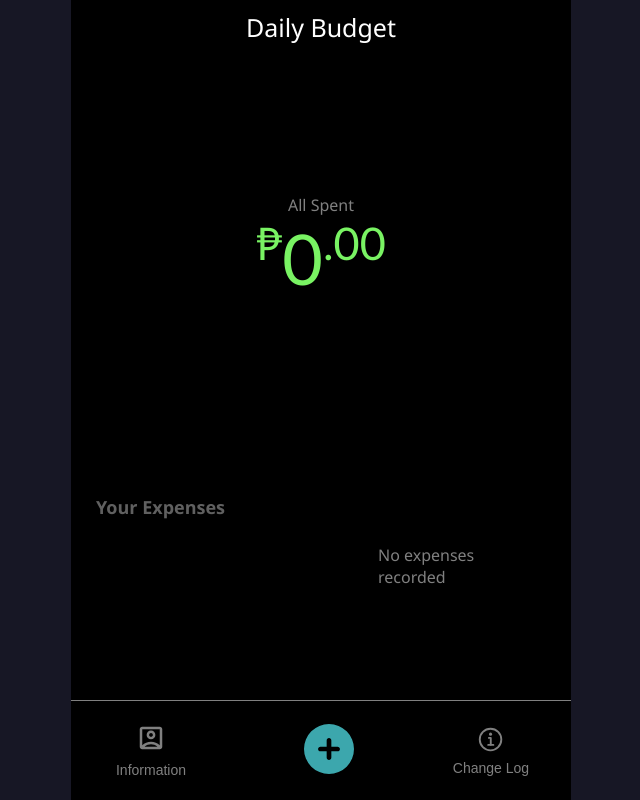
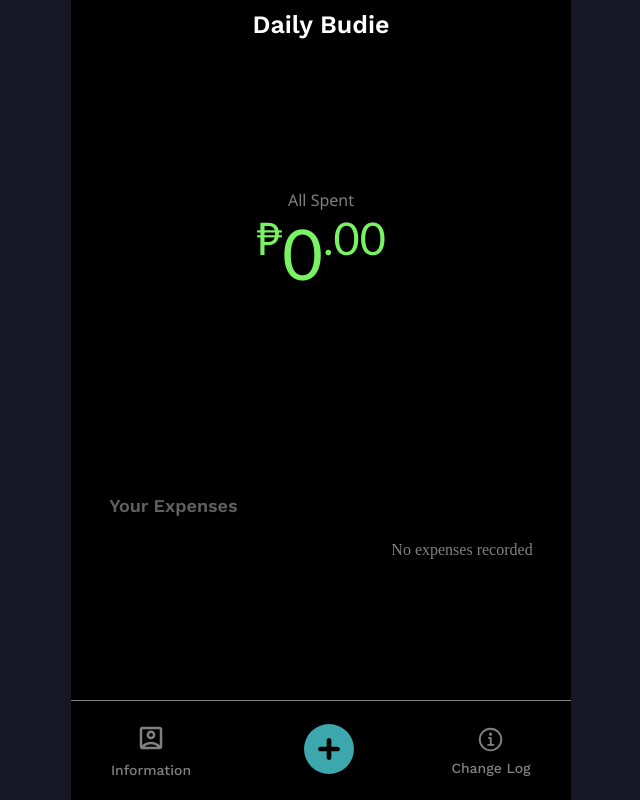
Before and after one commit to Kurev/DailyBudget, a React (Vite) app: page / in a window 1280 px wide. Shown: the whole page, without its empty margins (319-959 px from the left). Built offline with nearby package versions, Linux system fonts and the light colour scheme.

Commit message:
still updating

```diff
--- a/index.html
+++ b/index.html
@@ -4,6 +4,12 @@
     <meta charset="UTF-8" />
     <link rel="icon" type="image/svg+xml" href="/Orange W.png" />
     <meta name="viewport" content="width=device-width, initial-scale=1.0" />
+    <link rel="preconnect" href="https://fonts.googleapis.com">
+    <link rel="preconnect" href="https://fonts.gstatic.com" crossorigin>
+    <link href="https://fonts.googleapis.com/css2?family=Rowdies:wght@300;400;700&display=swap" rel="stylesheet">
+    <link rel="preconnect" href="https://fonts.googleapis.com">
+    <link rel="preconnect" href="https://fonts.gstatic.com" crossorigin>
+    <link href="https://fonts.googleapis.com/css2?family=Rowdies:wght@300;400;700&family=Work+Sans:ital,wght@0,100..900;1,100..900&display=swap" rel="stylesheet">
     <title>DailyBudie</title>
   </head>
   <body>
--- a/src/AddExpenses/AddExpenses.css
+++ b/src/AddExpenses/AddExpenses.css
@@ -56,8 +56,8 @@
     color: grey;
     margin-top: 5px;
     font-size: 14px;
-    font-family: sans-serif;
-    font-weight: inherit;
+    font-family: "Work Sans", sans-serif;
+    font-weight: 500;
 }
 
 .info, .update {
--- a/src/BudgetApp/BudgetApp.css
+++ b/src/BudgetApp/BudgetApp.css
@@ -10,6 +10,8 @@
 }
 
 .logo h1{
+    font-family: "Work Sans", sans-serif;
+    font-weight: 600;
     margin-top: 10px;
 }
 
--- a/src/BudgetApp/BudgetApp.jsx
+++ b/src/BudgetApp/BudgetApp.jsx
@@ -1,5 +1,6 @@
 import React from 'react';
 import './BudgetApp.css';
+
 
 const BudgetApp = ({ totalAmountSpent }) => {
   const formattedAmount = totalAmountSpent.toLocaleString(undefined, { minimumFractionDigits: 2, maximumFractionDigits: 2 });
@@ -9,7 +10,7 @@ const BudgetApp = ({ totalAmountSpent }) => {
     <div className='cont'>
       <div className="budget-container">
         <div className='logo'>
-          <h1>Daily Budget</h1>
+          <h1>Daily Budie</h1>
         </div>
         <div className='budget'>
           <p>All Spent</p>
--- a/src/Today/Today.css
+++ b/src/Today/Today.css
@@ -18,6 +18,7 @@
     justify-content: space-between;
     width: 100%;
     margin-top: 30px;
+    margin-bottom: -10px;
   }
 
   .expenses .input-expenses {
@@ -37,6 +38,7 @@
   .today p{
     margin-top: -30px;
     margin-bottom: 45px;
+    font-family: "Work Sans", sans-serif;
   }
 
   .amount p {
@@ -44,6 +46,11 @@
     font-size: 20px;
     color: rgb(243, 99, 99);
     margin-top: 10px;
+    font-family: "Work Sans", sans-serif;
+  }
+
+  .date p{
+    font-family: "Work Sans", sans-serif;
   }
 
   .expenses .time {
@@ -55,6 +62,7 @@
   .time{
     display: flex;
     flex-direction: column;
+    font-family: "Work Sans", sans-serif;
   }
 
 
@@ -66,6 +74,8 @@
 
   .input-tag {
     margin-left: 55px;
+    font-family: "Rowdies", sans-serif;
+    font-weight: 200;
   }
 
   .no-expenses {
@@ -73,7 +83,6 @@
     color: grey;
     font-size: 16px;
     margin-top: 20px;
-    font-family: 'Segoe UI', Tahoma, Geneva, Verdana, sans-serif;
   }
 
   @media screen and (max-width: 650px){
```
